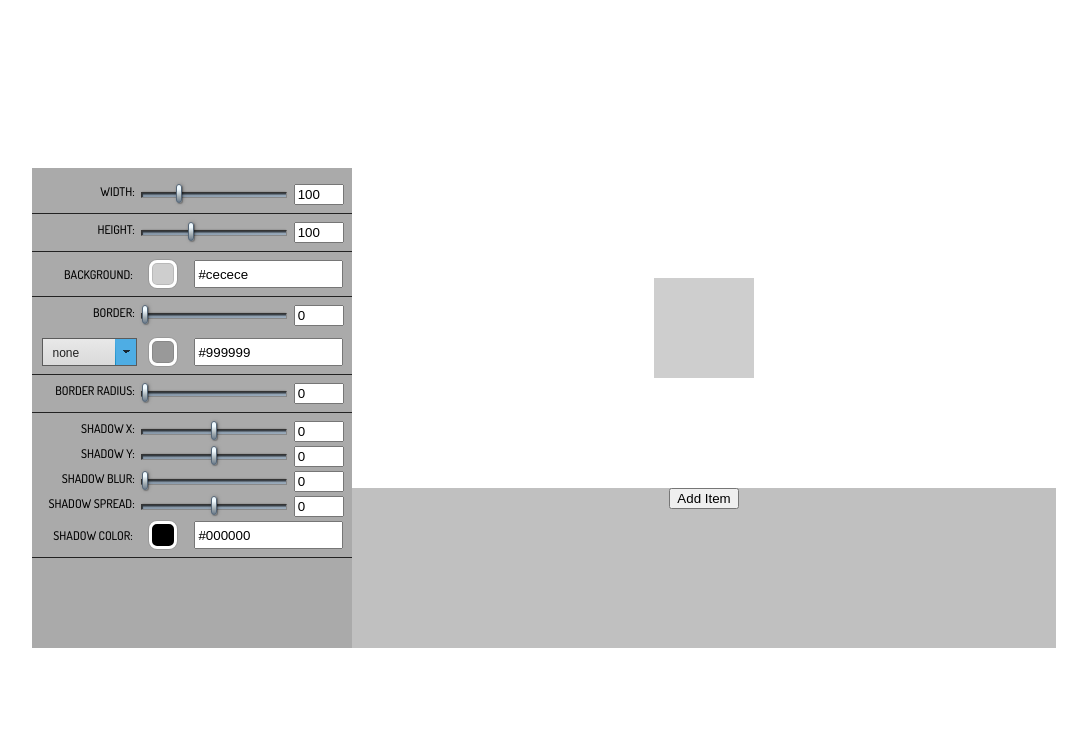
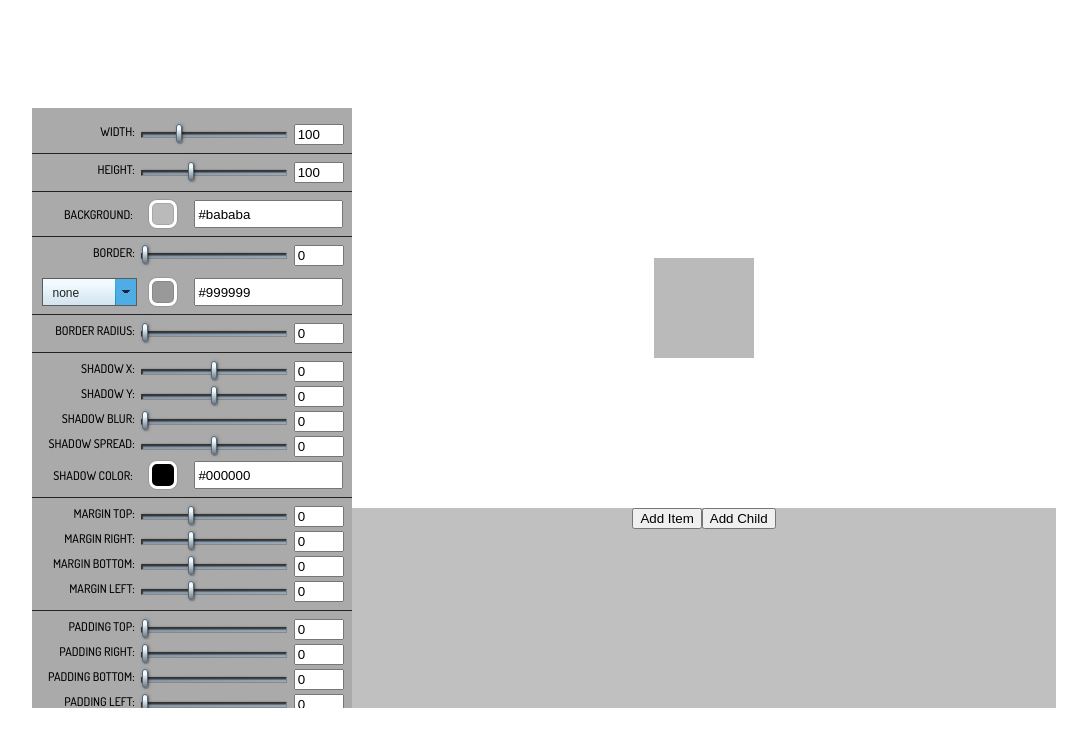
Before and after one commit to matronator/freestyler, a React (Create React App) app: page / in a window 1280 px wide. Shown: the top 746 px of the page, without its empty margins (96-1183 px from the left). Built offline with nearby package versions, Linux system fonts and the light colour scheme; the HTML template or start-up script is replaced by a standard one.

Commit message:
goddamnit

```diff
--- a/src/App.tsx
+++ b/src/App.tsx
@@ -3,12 +3,14 @@ import './styles/preview.css';
 import './styles/grid.css';
 import './styles/utils.css';
 import React, { Component } from 'react';
-import { Preview, initPreview } from './controls/Preview';
+import { Preview, initPreview, PreviewType } from './controls/Preview';
 import { InputSlider } from './controls/Input/InputSlider';
 import { BorderStyle } from './properties/Border';
 import { BorderControl } from './controls/Input/BorderControl';
 import { PopoverPicker } from './controls/Input/PopoverPicker';
 import { PreviewItem, PreviewList } from './controls/PreviewList';
+import { SelectInput } from './controls/Input/SelectInput';
+import { Position } from './properties/Position';
 
 interface AppProps {
 
@@ -17,17 +19,19 @@ interface AppProps {
 interface AppState {
   preview: Preview;
   previewItems: PreviewItem[];
-  selectedId: number;
+  selectedId: number | string;
 }
 
 class App extends Component<AppProps, AppState> {
   constructor(props: AppProps) {
     super(props);
     const newPreview = initPreview(0);
-    this.state = {preview: newPreview, previewItems: [{ id: 0, preview: newPreview, selected: true }], selectedId: 0 };
+    this.state = {preview: newPreview, previewItems: [{ id: 0, preview: newPreview, selected: true, isParent: true, children: null }], selectedId: 0 };
     this.sliderChange = this.sliderChange.bind(this);
-    this.selectChange = this.selectChange.bind(this);
+    this.borderSelectChange = this.borderSelectChange.bind(this);
+    this.positionSelectChange = this.positionSelectChange.bind(this);
     this.addPreviewItem = this.addPreviewItem.bind(this);
+    this.addChild = this.addChild.bind(this);
     this.selectItem = this.selectItem.bind(this);
   }
 
@@ -38,7 +42,7 @@ class App extends Component<AppProps, AppState> {
           ...prevState.preview,
           [property]: value,
         },
-        previewItems: [...prevState.previewItems],
+        previewItems: prevState.previewItems,
         selectedId: prevState.selectedId,
       } : {
         preview: {
@@ -48,17 +52,19 @@ class App extends Component<AppProps, AppState> {
             [subprop]: value,
           },
         },
-        previewItems: [...prevState.previewItems],
+        previewItems: prevState.previewItems,
         selectedId: prevState.selectedId,
       }
     ));
   }
 
   addPreviewItem() {
-    const newItem = {
+    const newItem: PreviewItem = {
       id: this.state.previewItems.length,
       preview: initPreview(this.state.previewItems.length),
       selected: true,
+      children: null,
+      isParent: true,
     };
     this.setState(prevState => ({
       preview: newItem.preview,
@@ -74,9 +80,43 @@ class App extends Component<AppProps, AppState> {
       ],
       selectedId: newItem.id,
     }));
+    console.log(this.state.previewItems);
   }
 
-  selectChange(e: React.ChangeEvent<HTMLSelectElement>) {
+  addChild() {
+    const id = `${this.state.selectedId}-${(this.state.preview.children && this.state.preview.children?.length > 0) ? this.state.preview.children?.length : 0}`;
+    const newItem: PreviewItem = {
+      id: id,
+      preview: initPreview(id, true),
+      selected: true,
+      children: null,
+      isParent: false,
+    };
+    this.setState(prevState => ({
+      preview: newItem.preview,
+      previewItems: [...prevState.previewItems.map((item, index) => {
+        if (item.selected === true) {
+          item.preview = prevState.preview;
+          if (item.preview.children === null || typeof item.preview.children === 'undefined') {
+            item.preview.children = [newItem.preview];
+          } else {
+            item.preview.children.push(newItem.preview);
+          }
+          if (item.children === null || typeof item.children === 'undefined') {
+            item.children = [newItem];
+          } else {
+            item.children.push(newItem);
+          }
+        }
+        item.selected = false;
+        return item;
+      })],
+      selectedId: newItem.id,
+    }));
+    console.log(this.state.previewItems);
+  }
+
+  borderSelectChange(e: React.ChangeEvent<HTMLSelectElement>) {
     this.setState(prevState => ({
       preview: {
         ...prevState.preview,
@@ -90,8 +130,20 @@ class App extends Component<AppProps, AppState> {
     }));
   }
 
-  selectItem(id: number) {
-    const selectedItem = this.state.previewItems.find(item => item.id === id);
+  positionSelectChange(e: React.ChangeEvent<HTMLSelectElement>) {
+    this.setState(prevState => ({
+      preview: {
+        ...prevState.preview,
+        position: (e.target.value) as Position
+      },
+      previewItems: prevState.previewItems,
+      selectedId: prevState.selectedId,
+    }));
+  }
+
+  selectItem(id: number | string) {
+    const selectedItem = typeof id === 'number' ? this.state.previewItems.find(item => item.id === id) :
+      this.state.previewItems.find(item => item.id.toString() === id.substring(0, id.indexOf('-')))?.children?.find(child => child.id === id);
     if (selectedItem) {
       console.log("item selected: " + selectedItem.id);
       selectedItem.selected = true;
@@ -100,8 +152,18 @@ class App extends Component<AppProps, AppState> {
         previewItems: prevState.previewItems.map((item, index) => {
           if (item.id === prevState.preview.id) {
             item.preview = prevState.preview;
+          } else {
+            if (item.children && typeof item.children !== 'undefined') {
+              item.children.forEach(child => {
+                if (child.id === prevState.selectedId) {
+                  child.preview = prevState.preview;
+                } else {
+                  child.selected = false;
+                }
+              });
+            }
+            item.selected = false;
           }
-          item.selected = false;
           return item;
         }),
         selectedId: selectedItem.id,
@@ -115,13 +177,17 @@ class App extends Component<AppProps, AppState> {
         <main>
           <nav className="property-list">
             <ul>
+              {this.state.preview.type === PreviewType.Child &&
+                <li><div className='col-4 list-label'>Position:</div><div className='col-8 text-left w-100'><SelectInput id='position' name='position' items={Object.values(Position)} value={this.state.preview.position} onChange={this.positionSelectChange} /></div></li>
+              }
               <li><InputSlider name="Width" min={0} max={400} step={1} onSliderChange={this.sliderChange} value={this.state.preview.width} /></li>
               <li><InputSlider name="Height" min={0} max={300} step={1} onSliderChange={this.sliderChange} value={this.state.preview.height} /></li>
               <li><div className='col-4 list-label'>Background:</div><div className='col-8 text-right w-100'><PopoverPicker color={this.state.preview.backgroundColor} onChange={(color: string) => this.setState({preview: {...this.state.preview, backgroundColor: color}, previewItems: this.state.previewItems, selectedId: this.state.selectedId})} /></div></li>
               <li><BorderControl
                   color={this.state.preview.border.color}
+                  selectValue={this.state.preview.border.style}
                   onPickerChange={(color: string) => this.setState({preview: {...this.state.preview, border: {...this.state.preview.border, color: color}}})}
-                  onSelectChange={this.selectChange}
+                  onSelectChange={this.borderSelectChange}
                   sliderProps={{ min: 0, max: 100, step: 1, value: this.state.preview.border.width, property: 'width', name: 'Border', onSliderChange: this.sliderChange }} />
               </li>
               <li><InputSlider name="Border" property="radius" title="Border radius" value={this.state.preview.border.radius} min={0} max={200} step={1} onSliderChange={this.sliderChange} /></li>
@@ -132,6 +198,18 @@ class App extends Component<AppProps, AppState> {
                 <InputSlider name="BoxShadow" property="spread" title="Shadow Spread" value={this.state.preview.boxShadow.spread} min={-100} max={100} step={1} onSliderChange={this.sliderChange} />
                 <div className='col-4 list-label'>Shadow Color:</div><div className='col-8 text-right w-100'><PopoverPicker color={this.state.preview.boxShadow.color} onChange={(color: string) => this.setState({preview: {...this.state.preview, boxShadow: {...this.state.preview.boxShadow, color: color}}, previewItems: this.state.previewItems, selectedId: this.state.selectedId})} /></div>
               </li>
+              <li>
+                <InputSlider name="Margin" property="top" title="Margin Top" value={this.state.preview.margin.top} min={-100} max={200} step={1} onSliderChange={this.sliderChange} />
+                <InputSlider name="Margin" property="right" title="Margin Right" value={this.state.preview.margin.right} min={-100} max={200} step={1} onSliderChange={this.sliderChange} />
+                <InputSlider name="Margin" property="bottom" title="Margin Bottom" value={this.state.preview.margin.bottom} min={-100} max={200} step={1} onSliderChange={this.sliderChange} />
+                <InputSlider name="Margin" property="left" title="Margin Left" value={this.state.preview.margin.left} min={-100} max={200} step={1} onSliderChange={this.sliderChange} />
+              </li>
+              <li>
+                <InputSlider name="Padding" property="top" title="Padding Top" value={this.state.preview.padding.top} min={0} max={100} step={1} onSliderChange={this.sliderChange} />
+                <InputSlider name="Padding" property="right" title="Padding Right" value={this.state.preview.padding.right} min={0} max={100} step={1} onSliderChange={this.sliderChange} />
+                <InputSlider name="Padding" property="bottom" title="Padding Bottom" value={this.state.preview.padding.bottom} min={0} max={100} step={1} onSliderChange={this.sliderChange} />
+                <InputSlider name="Padding" property="left" title="Padding Left" value={this.state.preview.padding.left} min={0} max={100} step={1} onSliderChange={this.sliderChange} />
+              </li>
             </ul>
           </nav>
 
@@ -141,6 +219,7 @@ class App extends Component<AppProps, AppState> {
 
           <aside className="tools">
             <button onClick={this.addPreviewItem}>Add Item</button>
+            <button onClick={this.addChild}>Add Child</button>
           </aside>
         </main>
       </div>
--- a/src/controls/Input/BorderControl.tsx
+++ b/src/controls/Input/BorderControl.tsx
@@ -9,6 +9,7 @@ interface BorderControlProps {
     color: string;
     onPickerChange: Function;
     onSelectChange: ChangeEventHandler<HTMLSelectElement>;
+    selectValue: BorderStyle;
 }
 
 interface BorderControlState {
@@ -28,7 +29,7 @@ export class BorderControl extends Component<BorderControlProps, BorderControlSt
                     step={this.props.sliderProps.step}
                     onSliderChange={this.props.sliderProps.onSliderChange}/>
                 <div className='col-4 mt-2'>
-                    <SelectInput className='w-90' name='borderStyle' id='borderStyle' onChange={this.props.onSelectChange} items={Object.values(BorderStyle)} />
+                    <SelectInput className='w-90' name='borderStyle' id='borderStyle' onChange={this.props.onSelectChange} items={Object.values(BorderStyle)} value={this.props.selectValue} />
                 </div>
                 <div className="col-8 text-right w-100 mt-2">
                     <PopoverPicker color={this.props.color} onChange={this.props.onPickerChange} />
--- a/src/controls/Input/SelectInput.css
+++ b/src/controls/Input/SelectInput.css
@@ -33,7 +33,7 @@
         linear-gradient(-135deg, transparent 50%, var(--blue-light) 50%),
         linear-gradient(-225deg, transparent 50%, var(--blue-light) 50%),
         linear-gradient(var(--blue-light) 42%, var(--blue-darker) 42%),
-        linear-gradient(var(--light), var(--grey-light));
+        linear-gradient(#f0faff 20%, #dcecf4 70%, #d5e3ef 100%);
     background-repeat: no-repeat, no-repeat, no-repeat, no-repeat, no-repeat;
     background-size: 1px 100%, 20px 22px, 20px 22px, 20px 100%, calc(100% - 19px) 100%;
     background-position: right 20px center, right bottom, right bottom, right bottom, left top;
@@ -43,7 +43,8 @@ select.select-input:hover {
     background-image: linear-gradient(var(--arrowFg), var(--arrowFg)),
         linear-gradient(-135deg, transparent 50%, var(--arrowFg) 50%),
         linear-gradient(-225deg, transparent 50%, var(--arrowFg) 50%),
-        linear-gradient(var(--arrowFg) 42%, var(--arrowBg) 42%);
+        linear-gradient(var(--arrowFg) 42%, var(--arrowBg) 42%),
+        linear-gradient(#d5e3ef 0%, #dcecf4 30%, #f0faff 80%);
 }
 
 select.select-input:active {
--- a/src/controls/Input/SelectInput.tsx
+++ b/src/controls/Input/SelectInput.tsx
@@ -8,6 +8,7 @@ interface SelectInputProps {
     onChange: ChangeEventHandler<HTMLSelectElement>;
     className?: string;
     style?: CSSProperties;
+    value: any;
 };
 interface SelectInputState {};
 
@@ -19,7 +20,7 @@ export class SelectInput extends Component<SelectInputProps, SelectInputState> {
 
     render(): ReactNode {
         return (
-            <select className={[this.props.className, 'select-input'].join(' ')} style={this.props.style} name={this.props.name} id={this.props.id} onChange={this.props.onChange}>
+            <select className={[this.props.className, 'select-input'].join(' ')} value={this.props.value} style={this.props.style} name={this.props.name} id={this.props.id} onChange={this.props.onChange}>
                 {this.props.items.map((item: string, key: number) =>
                     <option key={key} value={item}>{item}</option>
                 )}
--- a/src/controls/Preview.tsx
+++ b/src/controls/Preview.tsx
@@ -1,23 +1,47 @@
 import React, { Component, MouseEvent, ReactNode } from "react";
+import { Box } from "../properties/Box";
+import { Position } from "../properties/Position";
 import { Border, BorderStyle } from "./../properties/Border";
 import { BoxShadow } from "./../properties/BoxShadow";
+import { PreviewList } from "./PreviewList";
+
+export enum PreviewType {
+  Parent = 'parent',
+  Child = 'child',
+}
+export enum PreviewElement {
+  Div = 'div',
+  Paragraph = 'paragraph',
+  Heading = 'heading',
+  Subheading = 'subheading',
+}
 
 export interface Preview {
     [key: string]: any;
-    id: number;
+    id: number | string;
+    children?: Preview[] | null;
+    type: PreviewType;
+    element: PreviewElement;
+    position: Position;
     width: number;
     height: number;
     backgroundColor: string;
     border: Border;
     boxShadow: BoxShadow;
+    margin: Box;
+    padding: Box;
 }
 
-export function initPreview(id: number): Preview {
+export function initPreview(id: number | string, isChild = false, element?: PreviewElement): Preview {
   return {
     id: id,
-    width: 100,
-    height: 100,
-    backgroundColor: '#cecece',
+    children: null,
+    type: isChild ? PreviewType.Child : PreviewType.Parent,
+    element: element ?? PreviewElement.Div,
+    position: Position.Relative,
+    width: isChild ? 25 : 100,
+    height: isChild ? 25 : 100,
+    backgroundColor: isChild ? '#cecece' : '#bababa',
     border: {
       width: 0,
       color: '#999999',
@@ -30,15 +54,28 @@ export function initPreview(id: number): Preview {
       blur: 0,
       spread: 0,
       color: '#000000',
-    }
+    },
+    margin: {
+      top: 0,
+      right: 0,
+      bottom: 0,
+      left: 0,
+    },
+    padding: {
+      top: 0,
+      right: 0,
+      bottom: 0,
+      left: 0,
+    },
   };
 }
 
 interface PreviewDivProps {
   preview: Preview;
   selected: boolean;
-  onClick: (id: number) => void;
-  id: number;
+  onClick: (id: number | string) => void;
+  id: number | string;
+  children?: ReactNode;
 }
 interface PreviewDivState {
   preview: Preview;
@@ -50,20 +87,46 @@ export class PreviewDiv extends Component<PreviewDivProps, PreviewDivState> {
     this.handleClick = this.handleClick.bind(this);
   }
 
-  handleClick(event: MouseEvent<HTMLDivElement>, id: number) {
+  handleClick(event: MouseEvent<HTMLDivElement>, id: number | string) {
+    event.stopPropagation();
     this.props.onClick(id);
   }
 
   render(): ReactNode {
-    return (
-      <div style={{
+    const style = {
       width: `${this.props.preview.width}px`,
       height: `${this.props.preview.height}px`,
       border: `${this.props.preview.border.width}px ${this.props.preview.border.style} ${this.props.preview.border.color}`,
       borderRadius: `${this.props.preview.border.radius}px`,
       backgroundColor: this.props.preview.backgroundColor,
       boxShadow: `${this.props.preview.boxShadow.x}px ${this.props.preview.boxShadow.y}px ${this.props.preview.boxShadow.blur}px ${this.props.preview.boxShadow.spread}px ${this.props.preview.boxShadow.color}`,
-      }} id="preview" onClick={(event) => this.handleClick(event, this.props.id)}></div>
+      margin: `${this.props.preview.margin.top}px ${this.props.preview.margin.right}px ${this.props.preview.margin.bottom}px ${this.props.preview.margin.left}px`,
+    };
+
+    switch(this.props.preview.element) {
+      case PreviewElement.Paragraph:
+        return (
+          <p style={style} className='preview-item' onClick={(event) => this.handleClick(event, this.props.id)}>{this.props.children}</p>
         );
+        break;
+      case PreviewElement.Heading:
+        return (
+          <h2 style={style} className='preview-item' onClick={(event) => this.handleClick(event, this.props.id)}>{this.props.children}</h2>
+        );
+        break;
+      case PreviewElement.Subheading:
+        return (
+          <h3 style={style} className='preview-item' onClick={(event) => this.handleClick(event, this.props.id)}>{this.props.children}</h3>
+        );
+        break;
+      case PreviewElement.Div:
+      default:
+        return (
+          <div style={style} className='preview-item' data-id-id={this.props.id} onClick={(event) => this.handleClick(event, this.props.id)}>
+            {this.props.children}
+          </div>
+        );
+        break;
     }
   }
+}
--- a/src/controls/PreviewList.tsx
+++ b/src/controls/PreviewList.tsx
@@ -1,17 +1,19 @@
-import { PureComponent } from "react";
+import { PureComponent, ReactNode } from "react";
 import { Preview, PreviewDiv } from "./Preview";
 
 export interface PreviewItem {
-    id: number;
+    id: number | string;
     preview: Preview;
     selected: boolean;
+    children?: PreviewItem[] | null;
+    isParent: boolean;
 }
 
 interface PreviewListProps {
     items: PreviewItem[];
-    activeIndex: number;
+    activeIndex: number | string;
     activePreview: Preview;
-    onSelectItem: (id: number) => void;
+    onSelectItem: (id: number | string) => void;
 }
 
 interface PreviewListState {
@@ -19,6 +21,12 @@ interface PreviewListState {
 
 export class PreviewList extends PureComponent<PreviewListProps, PreviewListState> {
     render() {
-        return this.props.items && this.props.items.map((item, index) => <PreviewDiv key={item.id} id={item.id} onClick={() => this.props.onSelectItem(item.id)} selected={item.selected} preview={item.id === this.props.activeIndex ? this.props.activePreview : item.preview} />) || null;
+        return this.props.items && this.props.items.map((item, index) =>
+            <PreviewDiv key={item.id} id={item.id} onClick={() => this.props.onSelectItem(item.id)} selected={item.selected} preview={item.id === this.props.activeIndex ? this.props.activePreview : item.preview}>
+                {item.children && item.children.map((child, idx) =>
+                    <PreviewDiv key={child.id} id={child.id} onClick={() => this.props.onSelectItem(child.id)} selected={child.selected} preview={child.id === this.props.activeIndex ? this.props.activePreview : child.preview} />
+                )}
+            </PreviewDiv>
+        ) || null;
     }
 }
--- /dev/null
+++ b/src/properties/Box.ts
@@ -0,0 +1,6 @@
+export interface Box {
+    top: number;
+    right: number;
+    bottom: number;
+    left: number;
+}
--- /dev/null
+++ b/src/properties/Position.ts
@@ -0,0 +1,5 @@
+export enum Position {
+    Relative = 'relative',
+    Absolute = 'absolute',
+    Fixed = 'fixed',
+}
--- a/src/styles/App.css
+++ b/src/styles/App.css
@@ -39,6 +39,7 @@
 main {
   width: 1024px;
   min-height: 480px;
+  max-height: 600px;
   margin: 0 auto;
   display: grid;
   grid-template-areas:
@@ -52,6 +53,7 @@ main {
   grid-area: l;
   width: 320px;
   background-color: #aaaaaa;
+  overflow-y: scroll;
 }
 
 .property-list ul {
--- a/src/styles/preview.css
+++ b/src/styles/preview.css
@@ -4,3 +4,7 @@
     justify-content: center;
     align-items: center;
 }
+
+.preview-item {
+    display: block;
+}
--- a/src/styles/utils.css
+++ b/src/styles/utils.css
@@ -1,6 +1,6 @@
-.text-right { text-align: right; }
-.text-left { text-align: left; }
-.text-center { text-align: center; }
+.text-right { text-align: right !important; }
+.text-left { text-align: left !important; }
+.text-center { text-align: center !important; }
 
 .w-100 { width: 100%; }
 .w-90 { width: 90%; }
```
Lines whose indentation alone changed are shown as unchanged.
